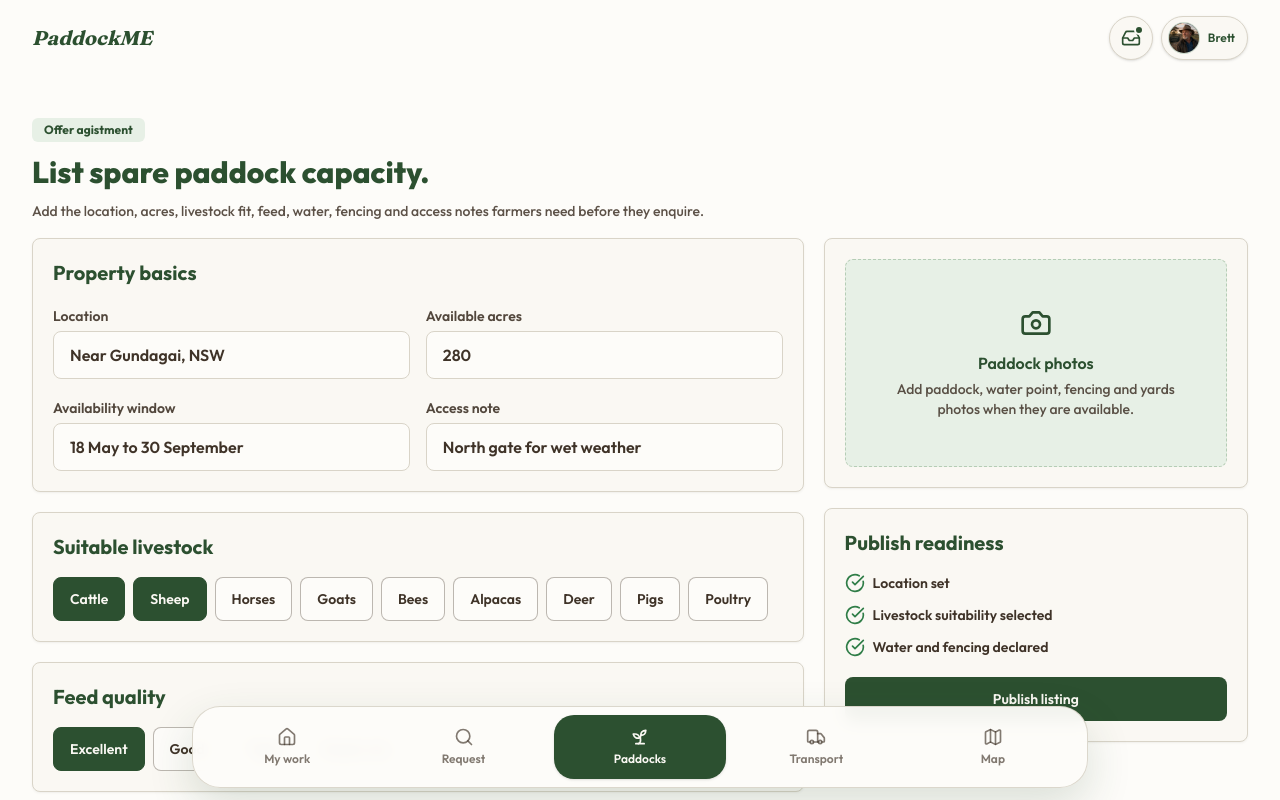
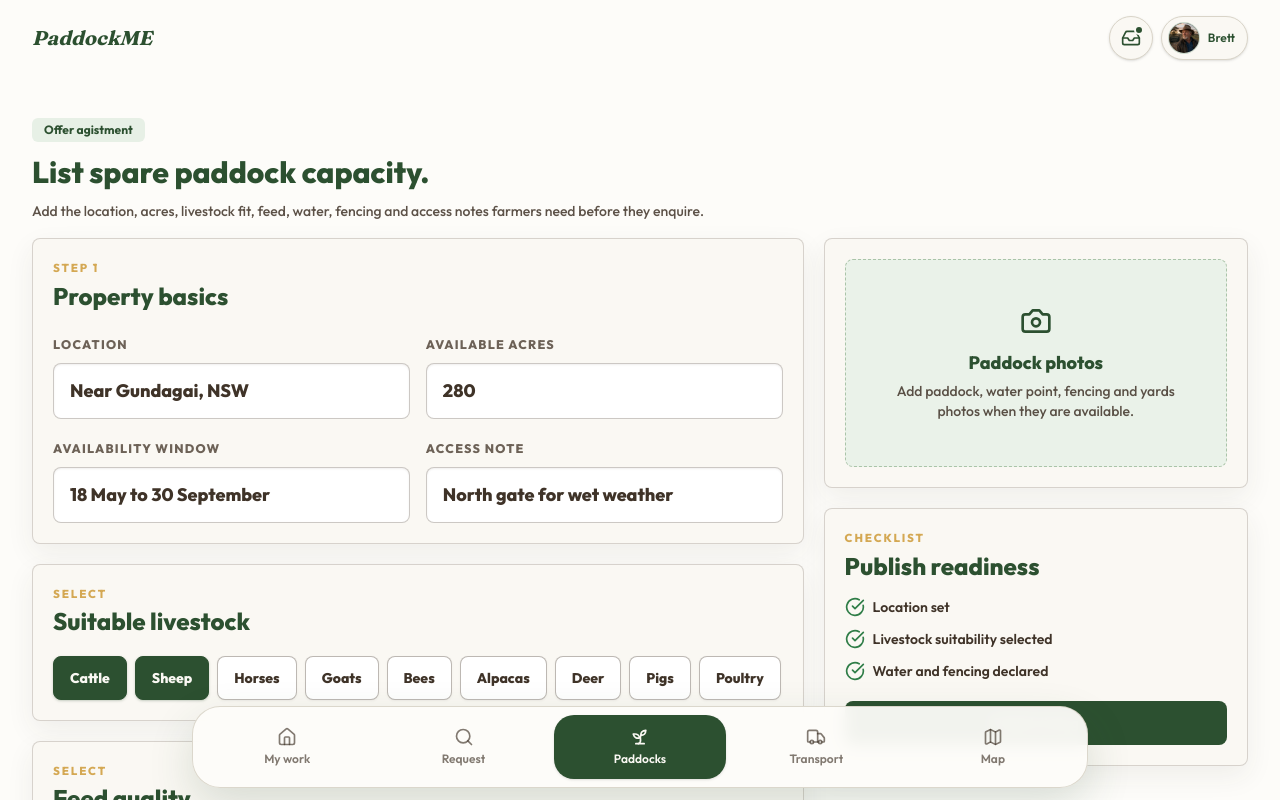
Before and after one commit to jwcoleman87-collab/paddockme, a Next.js app: page /listings/new in a window 1280 px wide. Shown: the top 800 px of the page. Built offline with nearby package versions, Linux system fonts and the light colour scheme.

Commit message:
Improve form contrast and hierarchy

```diff
--- a/src/app/(app)/listings/new/page.tsx
+++ b/src/app/(app)/listings/new/page.tsx
@@ -48,8 +48,8 @@ export default function NewListingPage() {
       <div className="grid gap-5 lg:grid-cols-[1fr_0.55fr]">
         <div className="space-y-5">
           <Card>
-            <h2 className="text-xl font-bold text-sage-deep">Property basics</h2>
-            <div className="mt-4 grid gap-4 sm:grid-cols-2">
+            <SectionTitle eyebrow="Step 1" title="Property basics" />
+            <div className="mt-5 grid gap-4 sm:grid-cols-2">
               <Field label="Location" value="Near Gundagai, NSW" />
               <Field label="Available acres" value="280" />
               <Field label="Availability window" value="18 May to 30 September" />
@@ -65,9 +65,9 @@ export default function NewListingPage() {
 
         <aside className="space-y-5">
           <Card>
-            <div className="flex min-h-52 flex-col items-center justify-center rounded-xl border border-dashed border-sage/35 bg-sage-mist text-center">
+            <div className="flex min-h-52 flex-col items-center justify-center rounded-[8px] border border-dashed border-sage/45 bg-sage-mist/80 px-5 text-center">
               <Camera className="mb-3 h-8 w-8 text-sage-deep" aria-hidden />
-              <p className="font-semibold text-sage-deep">Paddock photos</p>
+              <p className="text-lg font-extrabold text-sage-deep">Paddock photos</p>
               <p className="mt-1 max-w-xs text-sm font-medium text-bark/85">
                 Add paddock, water point, fencing and yards photos when they are available.
               </p>
@@ -75,7 +75,7 @@ export default function NewListingPage() {
           </Card>
 
           <Card className="sticky top-24">
-            <h2 className="text-xl font-bold text-sage-deep">Publish readiness</h2>
+            <SectionTitle eyebrow="Checklist" title="Publish readiness" />
             <div className="mt-4 space-y-3">
               {["Location set", "Livestock suitability selected", "Water and fencing declared"].map((item) => (
                 <div key={item} className="flex items-center gap-2 text-sm font-semibold text-bark">
@@ -94,14 +94,27 @@ export default function NewListingPage() {
   );
 }
 
+function SectionTitle({ eyebrow, title }: { eyebrow: string; title: string }) {
+  return (
+    <div>
+      <p className="text-[0.72rem] font-extrabold uppercase tracking-[0.16em] text-ochre">
+        {eyebrow}
+      </p>
+      <h2 className="mt-1 text-2xl font-extrabold leading-tight text-sage-deep">
+        {title}
+      </h2>
+    </div>
+  );
+}
+
 function Field({ label, value }: { label: string; value: string }) {
   return (
     <label className="block">
-      <span className="text-sm font-semibold text-bark/90">{label}</span>
+      <span className="text-[0.78rem] font-extrabold uppercase tracking-[0.1em] text-stone">{label}</span>
       <input
         readOnly
         value={value}
-        className="mt-1 min-h-12 w-full rounded-xl border border-mist bg-warm-white px-4 text-base font-semibold text-bark"
+        className="mt-2 min-h-14 w-full rounded-[8px] border border-stone/35 bg-white px-4 text-lg font-extrabold text-bark shadow-[inset_0_1px_2px_rgba(63,51,40,0.08)] outline-none ring-0 transition focus:border-sage focus:ring-2 focus:ring-sage/25"
       />
     </label>
   );
@@ -118,8 +131,8 @@ function ChoiceSection({
 }) {
   return (
     <Card>
-      <h2 className="mb-4 text-xl font-bold text-sage-deep">{title}</h2>
-      <div className="flex flex-wrap gap-2">
+      <SectionTitle eyebrow="Select" title={title} />
+      <div className="mt-5 flex flex-wrap gap-2">
         {options.map((option) => (
           <SelectablePill key={option} selected={selected.includes(option)}>
             {option}
--- a/src/components/Card.tsx
+++ b/src/components/Card.tsx
@@ -10,7 +10,7 @@ export function Card({
   return (
     <section
       className={cn(
-        "rounded-[8px] border border-mist bg-cream p-5 shadow-sm shadow-bark/5",
+        "rounded-[8px] border border-stone/25 bg-cream p-5 shadow-[0_10px_28px_rgba(63,51,40,0.07)]",
         className
       )}
     >
--- a/src/components/InfoTile.tsx
+++ b/src/components/InfoTile.tsx
@@ -33,9 +33,9 @@ export function InfoTile({
   className,
 }: InfoTileProps) {
   const container = cn(
-    "bg-warm-white",
-    tone === "default" && "border border-mist",
-    size === "md" ? "rounded-md p-4" : "rounded-sm p-3"
+    "bg-white shadow-[inset_0_0_0_1px_rgba(109,98,87,0.08)]",
+    tone === "default" && "border border-stone/25",
+    size === "md" ? "rounded-md p-4" : "rounded-sm p-3.5"
   );
 
   const showIconAbove = icon && iconPlacement === "above";
@@ -50,7 +50,7 @@ export function InfoTile({
       )}
       <p
         className={cn(
-          "text-xs font-bold uppercase tracking-wide text-bark/85",
+          "text-[0.72rem] font-extrabold uppercase tracking-[0.13em] text-stone",
           showIconInline && "flex items-center gap-1.5"
         )}
       >
@@ -61,7 +61,7 @@ export function InfoTile({
         )}
         {label}
       </p>
-      <p className="mt-1 break-words font-semibold text-bark">{value}</p>
+      <p className="mt-1.5 break-words text-[0.96rem] font-extrabold leading-snug text-bark">{value}</p>
     </div>
   );
 }
--- a/src/components/SelectablePill.tsx
+++ b/src/components/SelectablePill.tsx
@@ -19,10 +19,10 @@ export function SelectablePill({
   ...props
 }: SelectablePillProps) {
   const pillClassName = cn(
-    "inline-flex min-h-11 items-center gap-2 rounded-[8px] border px-4 py-2 text-sm font-semibold transition focus-visible:outline-none focus-visible:ring-2 focus-visible:ring-sage focus-visible:ring-offset-2 focus-visible:ring-offset-warm-white",
+    "inline-flex min-h-11 items-center gap-2 rounded-[8px] border px-4 py-2 text-sm font-extrabold transition focus-visible:outline-none focus-visible:ring-2 focus-visible:ring-sage focus-visible:ring-offset-2 focus-visible:ring-offset-warm-white",
     selected
-      ? "border-sage-deep bg-sage-deep text-cream"
-      : "border-stone/45 bg-warm-white text-bark hover:border-sage/60 hover:bg-sage-mist",
+      ? "border-sage-deep bg-sage-deep text-cream shadow-sm shadow-sage-deep/20"
+      : "border-stone/45 bg-white text-bark shadow-sm shadow-bark/5 hover:border-sage/60 hover:bg-sage-mist",
     "cursor-pointer",
     className
   );
```
